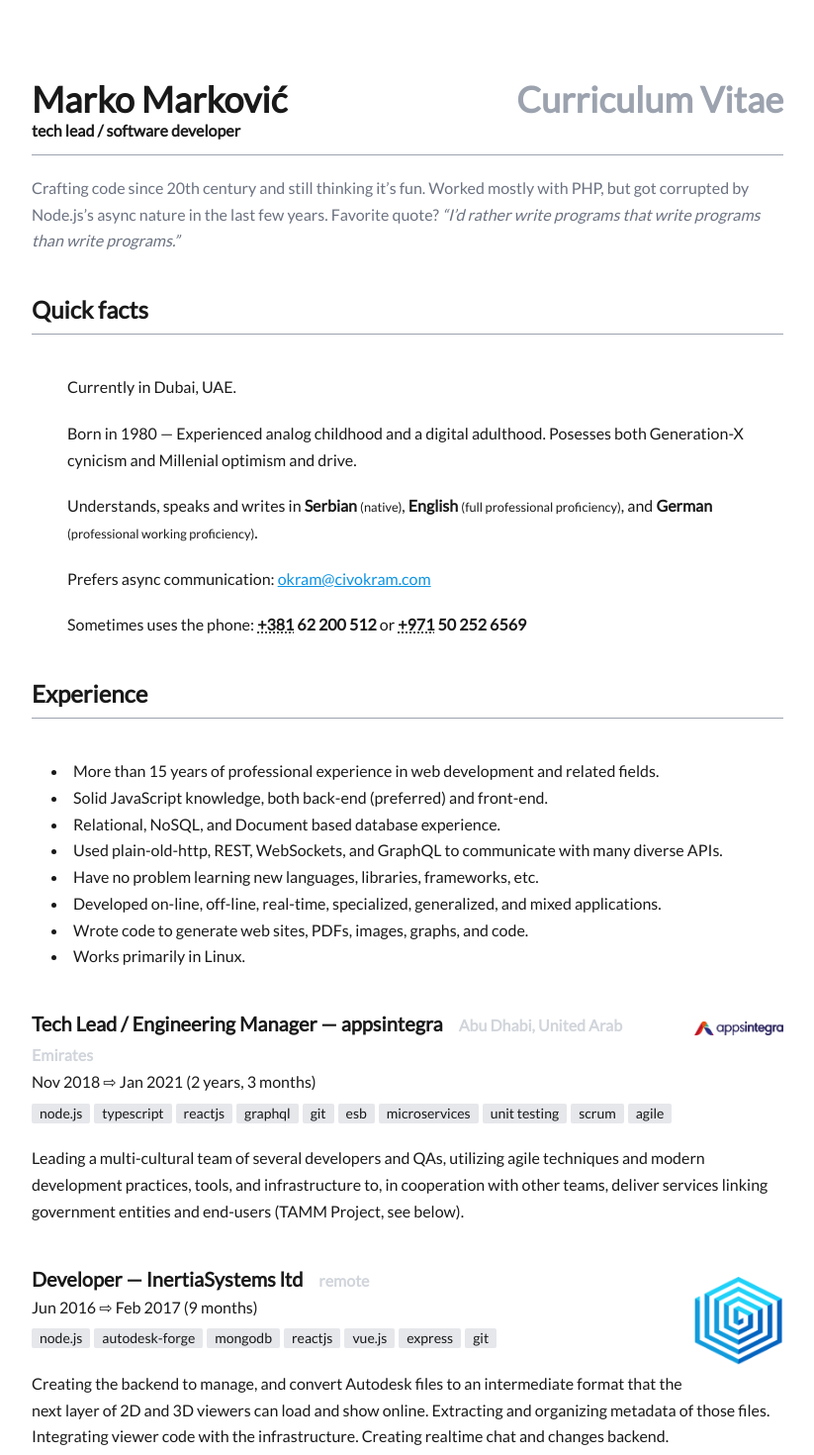
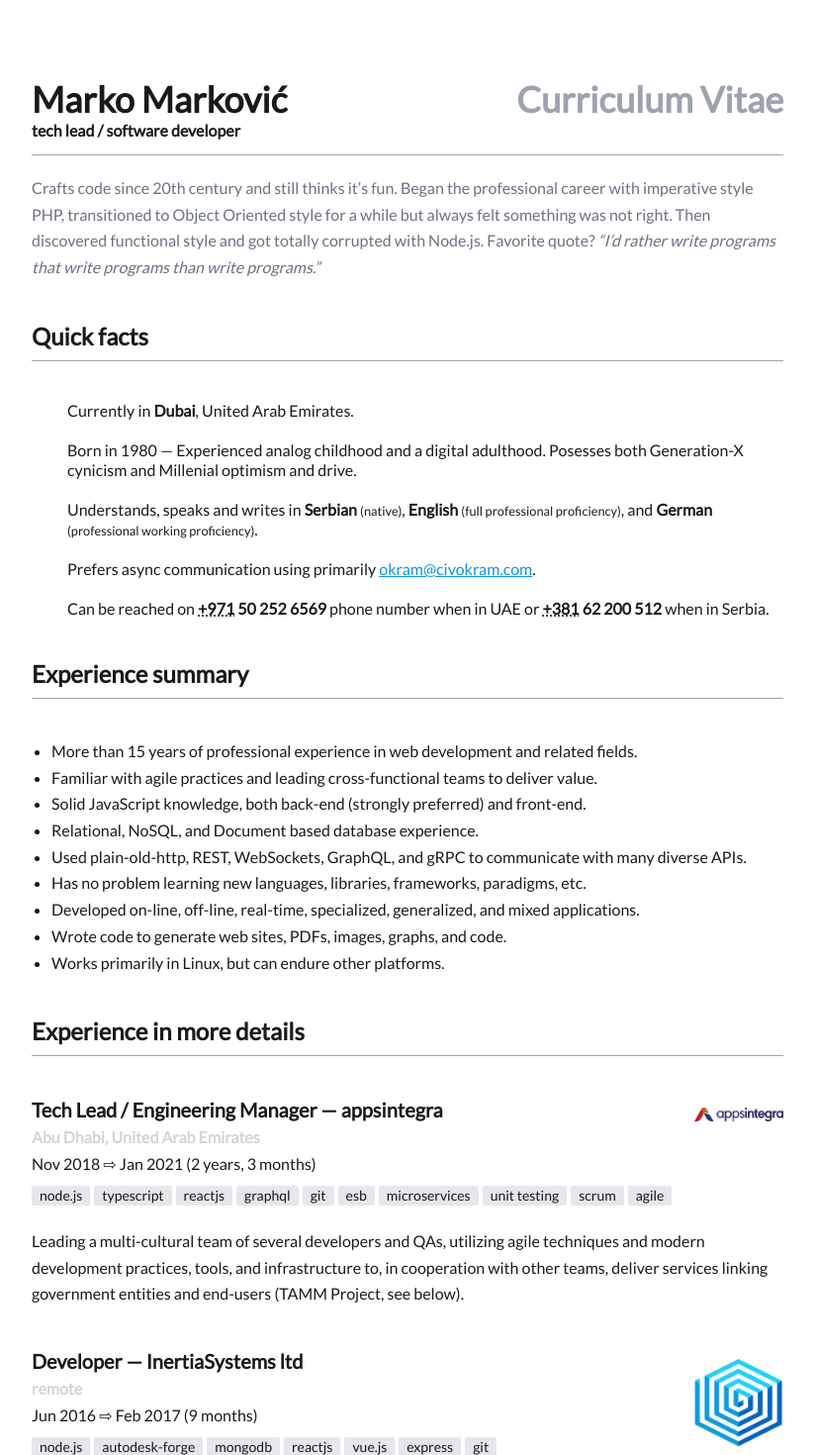
Before and after one commit to markomarkovic/cv, a Vue app: page / in a window 1280 px wide. Shown: the top 1470 px of the page at 99% size, without its empty margins (228-1051 px from the left). Built offline with nearby package versions, Linux system fonts and the light colour scheme.

Commit message:
Style and content tweaks

```diff
--- a/index.html
+++ b/index.html
@@ -4,10 +4,6 @@
     <meta charset="UTF-8" />
     <meta name="viewport" content="width=device-width, initial-scale=1.0" />
     <title>CV</title>
-    <link
-      href="https://fonts.googleapis.com/css?family=Lato|Roboto+Mono"
-      rel="stylesheet"
-    />
   </head>
   <body>
     <main id="app"></main>
--- a/src/App.vue
+++ b/src/App.vue
@@ -71,7 +71,6 @@ const howLong = (from, to) => {
     <section class="quickfacts">
       <div class="block">
         <h2>Quick facts</h2>
-
         <p v-for="(fact, i) in facts.quickFacts" :key="i">
           <span class="icon" :class="fact.icon"></span>
           <span v-html="fact.text"></span>
@@ -81,13 +80,17 @@ const howLong = (from, to) => {
 
     <section class="experience">
       <div class="block">
-        <h2>Experience</h2>
+        <h2>Experience summary</h2>
         <ul>
           <li v-for="(item, i) in facts.experience.points" :key="i">
             {{ item }}
           </li>
         </ul>
       </div>
+    </section>
+
+    <section class="experience">
+      <h2>Experience in more details</h2>
 
       <div
         v-for="(item, i) in facts.experience.details"
@@ -140,8 +143,11 @@ const howLong = (from, to) => {
           <a :href="item.link">{{ item.title }}</a>
         </h3>
         <p class="date">
-          <span class="from">{{ item.startDate }}</span> ⇨
-          <span class="to">{{ item.endDate }}</span>
+          <span class="from">{{ item.startDate }}</span>
+          <span v-if="item.endDate">
+            ⇨
+            <span class="to">{{ item.endDate }}</span>
+          </span>
         </p>
         <p class="tags">
           <span v-for="(tag, j) in item.technologies" :key="j">{{ tag }}</span>
--- a/src/facts/basic.js
+++ b/src/facts/basic.js
@@ -3,5 +3,5 @@ export default {
   title: `Curriculum Vitae`,
   name: `Marko Marković`,
   profession: `tech lead / software developer`,
-  quote: `Crafting code since 20th century and still thinking it’s fun. Worked mostly with PHP, but got corrupted by Node.js’s async nature in the last few years. Favorite quote? <i>“I’d rather write programs that write programs than write programs.”</i>`,
+  quote: `Crafts code since 20th century and still thinks it’s fun. Began the professional career with imperative style PHP, transitioned to Object Oriented style for a while but always felt something was not right. Then discovered functional style and got totally corrupted with Node.js. Favorite quote? <i>“I’d rather write programs that write programs than write programs.”</i>`,
 }
--- a/src/facts/experience.js
+++ b/src/facts/experience.js
@@ -1,13 +1,14 @@
 export default {
   points: [
     'More than 15 years of professional experience in web development and related fields.',
-    'Solid JavaScript knowledge, both back-end (preferred) and front-end.',
+    'Familiar with agile practices and leading cross-functional teams to deliver value.',
+    'Solid JavaScript knowledge, both back-end (strongly preferred) and front-end.',
     'Relational, NoSQL, and Document based database experience.',
-    'Used plain-old-http, REST, WebSockets, and GraphQL to communicate with many diverse APIs.',
-    'Have no problem learning new languages, libraries, frameworks, etc.',
+    'Used plain-old-http, REST, WebSockets, GraphQL, and gRPC to communicate with many diverse APIs.',
+    'Has no problem learning new languages, libraries, frameworks, paradigms, etc.',
     'Developed on-line, off-line, real-time, specialized, generalized, and mixed applications.',
     'Wrote code to generate web sites, PDFs, images, graphs, and code.',
-    'Works primarily in Linux.',
+    'Works primarily in Linux, but can endure other platforms.',
   ],
   details: [
     {
@@ -63,7 +64,7 @@ export default {
         'Maintenance and improvements of the existing app, optimizing existing processes (including rewrites), implementing new functionality, and general server maintenance.',
     },
     {
-      title: 'External developer',
+      title: 'External Developer',
       employer: 'designessentials',
       location: 'remote',
       logo: './img/logos/designessentials.png',
@@ -74,7 +75,7 @@ export default {
         'Development of several websites and custom CMSs for the agency.',
     },
     {
-      title: 'Primary developer',
+      title: 'Primary Developer',
       employer: 'pixelimage',
       location: 'Basel, Switzerland',
       logo: './img/logos/pixelimage.png',
@@ -143,7 +144,7 @@ export default {
       logo: './img/logos/cactimedia.png',
       startDate: 'Sep 2005',
       endDate: 'Feb 2006',
-      technologies: ['php', 'javascript', 'sql', 'cms'],
+      technologies: ['php', 'javascript', 'sql', 'cms', 'pdf'],
       description:
         'Complete development of custom CMS solutions for a diverse list of clients.',
     },
--- a/src/facts/openSource.js
+++ b/src/facts/openSource.js
@@ -13,6 +13,12 @@ export default [
     ],
     description: `Latest iteration of this CV, now built with Vue and Tailwind CSS, published to GitHub Pages, and generating a PDF version using Puppeteer.`,
     aside: `<a href="./Marko Markovic - CV - EN.pdf">Download PDF</a>`,
+  },
+  {
+    title: 'time-ago-lite',
+    link: 'https://github.com/markomarkovic/time-ago-lite',
+    technologies: ['typescript', 'library', 'tests'],
+    description: `A liteweight library to generate time ago string from a date. Never got around to actually publish it on NPM.`,
   },
   {
     title: 'sao-js-skeleton',
--- a/src/facts/quickFacts.js
+++ b/src/facts/quickFacts.js
@@ -2,7 +2,7 @@
 export default [
   {
     icon: 'i-tabler-map-pin?bg',
-    text: 'Currently in Dubai, UAE.',
+    text: 'Currently in <b>Dubai</b>, United Arab Emirates.',
   },
   {
     icon: 'i-tabler-hourglass?bg',
@@ -14,10 +14,11 @@ export default [
   },
   {
     icon: 'i-tabler-mail?bg',
-    text: 'Prefers async communication: <a href="mailto:okram@civokram.com">okram@civokram.com</a>',
+    text: 'Prefers async communication using primarily <a href="mailto:okram@civokram.com">okram@civokram.com</a>.',
   },
   {
     icon: 'i-tabler-phone?bg',
-    text: 'Sometimes uses the phone: <b><abbr title="Serbia">+381</abbr> 62 200 512</b> or <b><abbr title="UAE">+971</abbr> 50 252 6569</b>',
+    text: 'Can be reached on <b><abbr title="UAE">+971</abbr> 50 252 6569</b> phone number when in UAE or <b><abbr title="Serbia">+381</abbr> 62 200 512</b> when in Serbia.',
+    // text: 'Can be reached on <b><abbr title="Serbia">+381</abbr> 62 200 512</b> phone number when in Serbia, or <b><abbr title="UAE">+971</abbr> 50 252 6569</b> when in UAE.',
   },
 ]
--- a/src/index.css
+++ b/src/index.css
@@ -1,8 +1,10 @@
+@import url('https://fonts.googleapis.com/css2?family=Lato&display=swap');
+
 html,
 body {
   color: rgba(0, 0, 0, 0.9);
   font-size: 16px;
-  font-family: Lato, sans-serif;
+  font-family: 'Lato', sans-serif;
   font-variant-ligatures: common-ligatures;
   line-height: 1.67;
   -webkit-font-smoothing: antialiased;
@@ -44,11 +46,11 @@ header h1 .profession {
   @apply text-base font-bold flex-initial break-all;
 }
 header blockquote {
-  @apply text-gray-500;
+  @apply text-gray-500 print:leading-tight;
 }
 
 section h2 {
-  @apply text-2xl font-bold border-b border-gray-400 pb-2 mb-10 print:mb-8;
+  @apply text-2xl font-bold border-b border-gray-400 pb-2 mb-10 print:mb-7;
 }
 section h3 {
   @apply text-xl font-bold;
@@ -59,7 +61,7 @@ section h3 {
 }
 
 .quickfacts p {
-  @apply mb-5 flex items-center;
+  @apply mb-5 flex items-center leading-tight;
 }
 .quickfacts p .icon {
   @apply min-w-5 min-h-5 mr-4;
@@ -69,7 +71,7 @@ section h3 {
   @apply block mb-10 clear-both;
 }
 .details h3 small {
-  @apply text-gray-300 ml-3;
+  @apply text-gray-300 block;
 }
 .details img {
   @apply float-right mt-3 ml-2 mb-2;
@@ -80,9 +82,12 @@ section h3 {
 }
 
 .experience ul {
-  @apply list-disc list-inside ml-5 mb-10;
+  @apply list-disc list-outside ml-5 mb-10;
 }
 
+.education {
+  page-break-after: always;
+}
 .education .details .description {
   @apply mt-0;
 }
```
